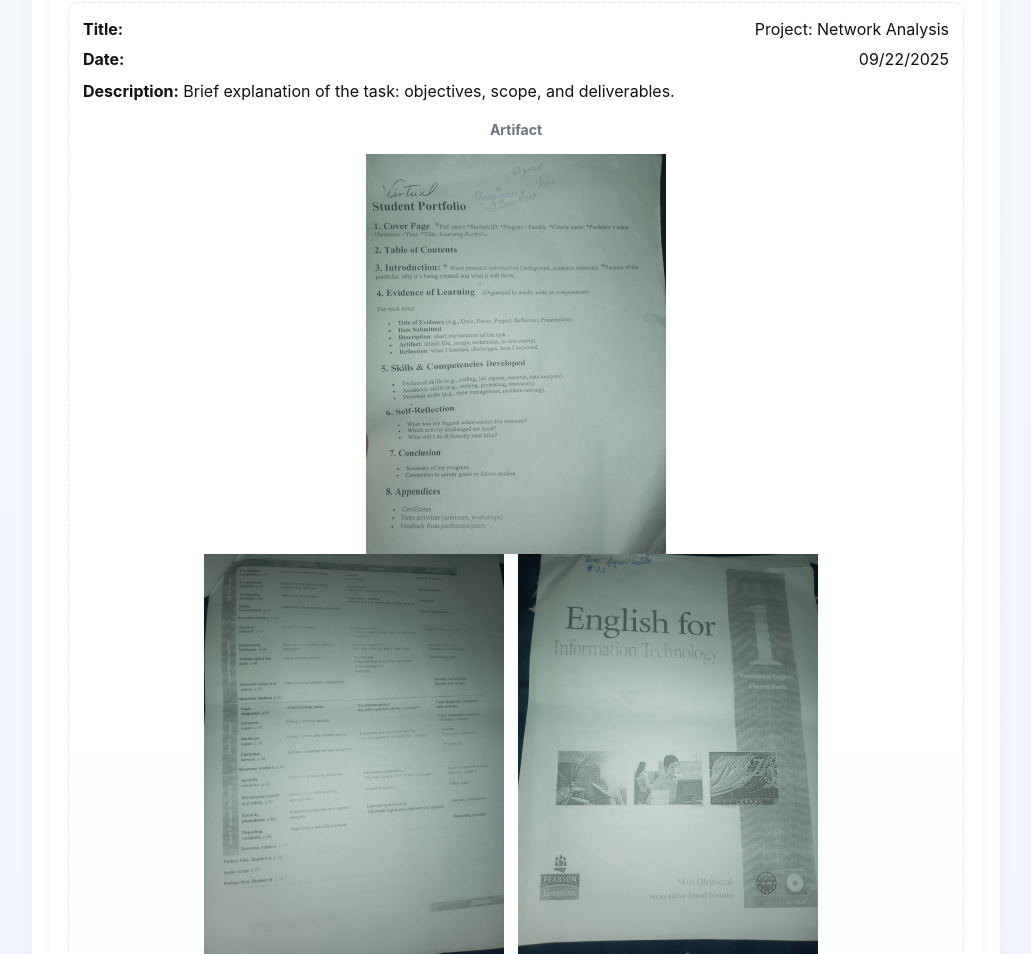
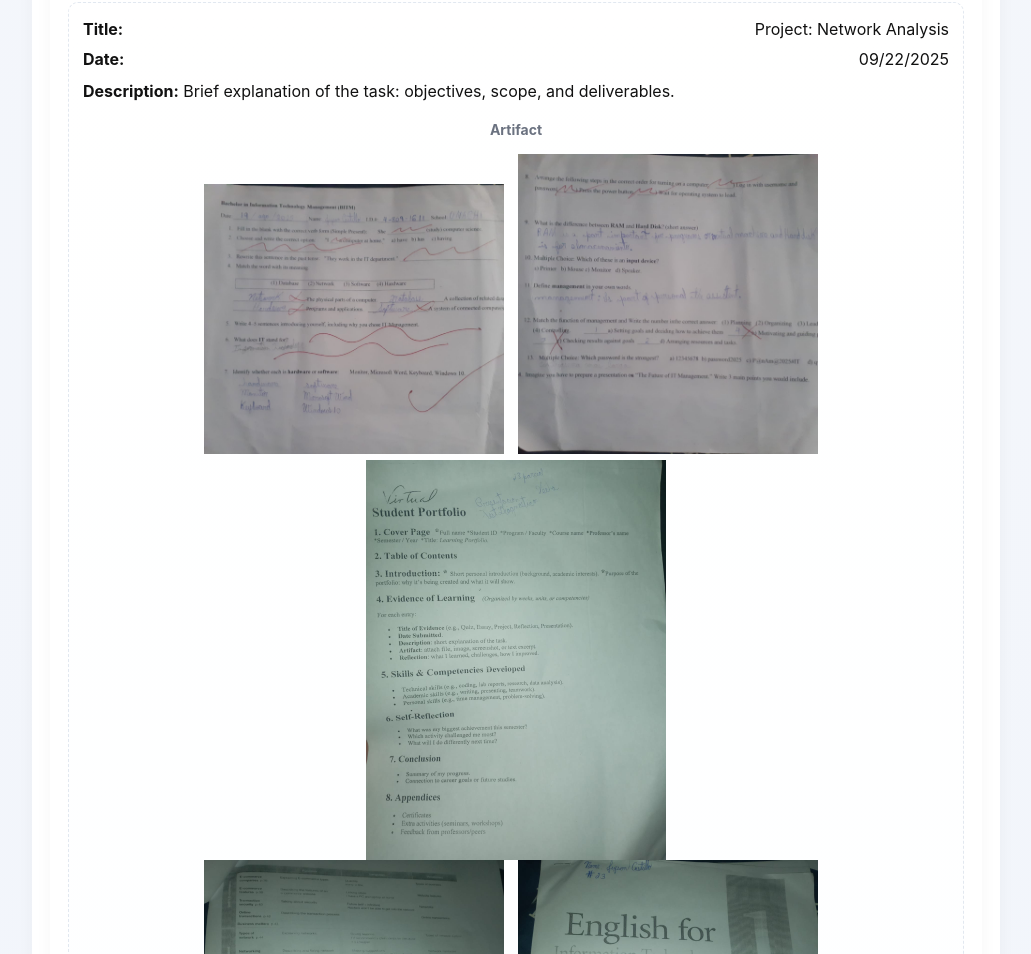
Before and after one commit to jeysoncastillo-sudo/archive, a plain HTML site: page portafolio.html in a window 1280 px wide. Shown: the part 1101-2055 px from the top of the page, without its empty margins (124-1155 px from the left). Drawn offline with Linux system fonts and the light colour scheme.

Commit message:
Update portafolio.html

```diff
--- a/portafolio.html
+++ b/portafolio.html
@@ -131,6 +131,8 @@
         <p class="artifact"><strong>Artifact</strong></p>
         </center>
         <center>
+             <img src="1.jpeg" alt="Mi foto" width="300" style="display:inline-block; margin-right:10px;">
+<img src="2.jpeg" alt="Mi foto" width="300" style="display:inline-block; margin-right:10px;">
 <img src="Nueva carpeta (3)/WhatsApp Image 2025-09-22 at 4.03.35 PM.jpeg"
      alt="Mi foto"
      width="300"
```
